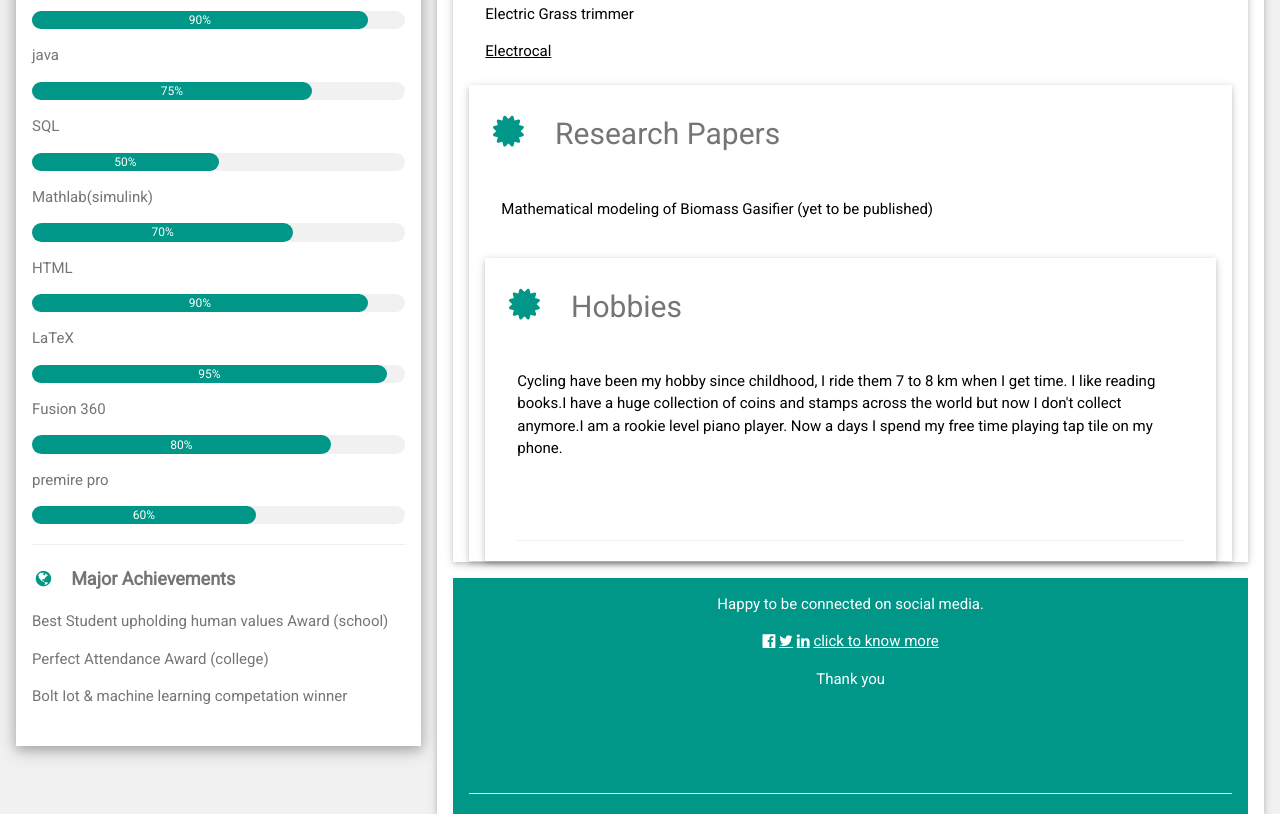
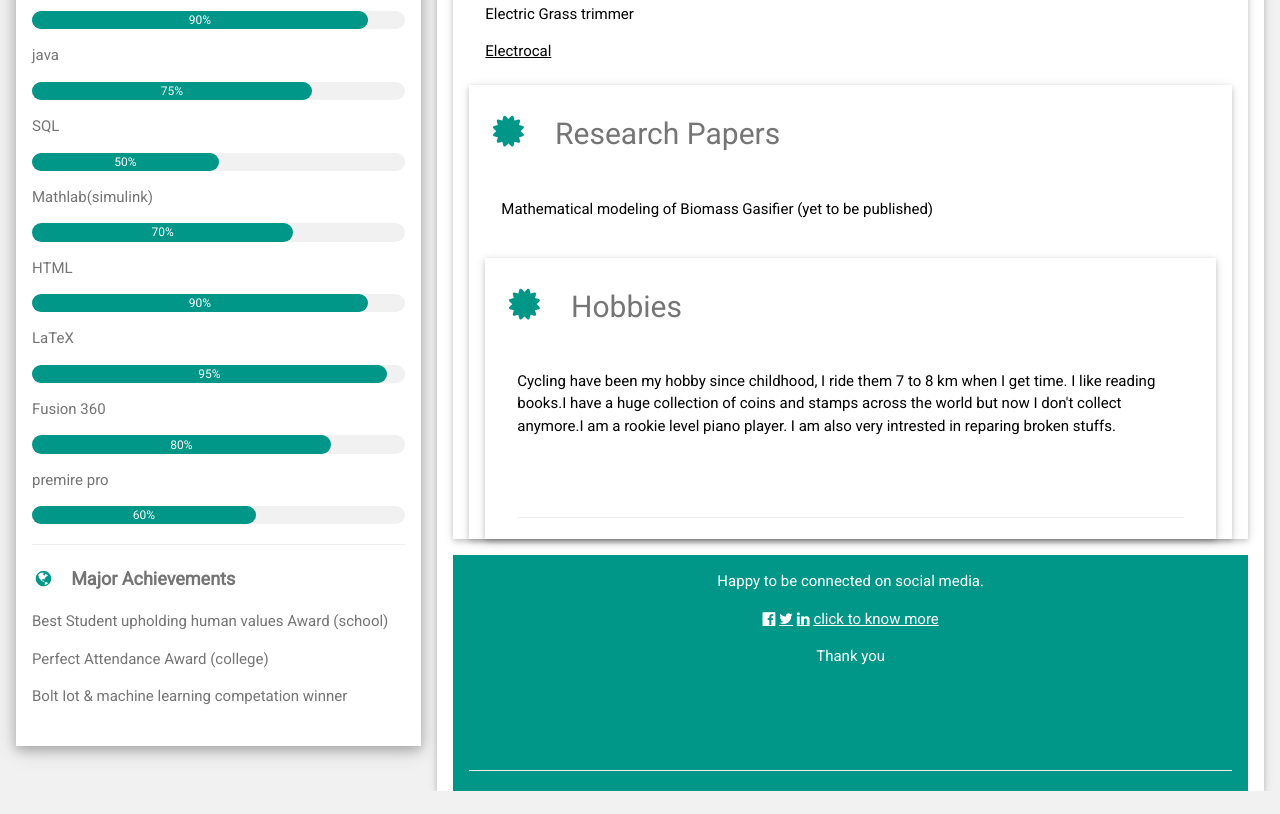
Before and after one commit to aashikpradeep/aashikpradeep.github.io, a plain HTML site: page index.html in a window 1280 px wide. Shown: the part 1503-2317 px from the top of the page. After the commit the page ends 2294 px from the top, so only its background shows below. Drawn offline with nearby package versions, Linux system fonts and the light colour scheme.

Commit message:
Update index.html

```diff
--- a/index.html
+++ b/index.html
@@ -223,7 +223,7 @@ html,body,h1,h2,h3,h4,h5,h6 {font-family: "Roboto", sans-serif}
          <div class="w3-container w3-card w3-white">
         <h2 class="w3-text-grey w3-padding-16"><i class="fa fa-certificate fa-fw w3-margin-right w3-xxlarge w3-text-teal"></i> Hobbies </h2>
         <div class="w3-container">
-          <p>Cycling have been my hobby since childhood, I ride them 7 to 8 km when I get time. I like reading books.I have a huge collection of coins and stamps across the world but now I don't collect anymore.I am a rookie level piano player. Now a days I spend my free time playing tap tile on my phone.</p>
+          <p>Cycling have been my hobby since childhood, I ride them 7 to 8 km when I get time. I like reading books.I have a huge collection of coins and stamps across the world but now I don't collect anymore.I am a rookie level piano player. I am also very intrested in reparing broken stuffs.</p>
 
           <br>
           <br>
```
